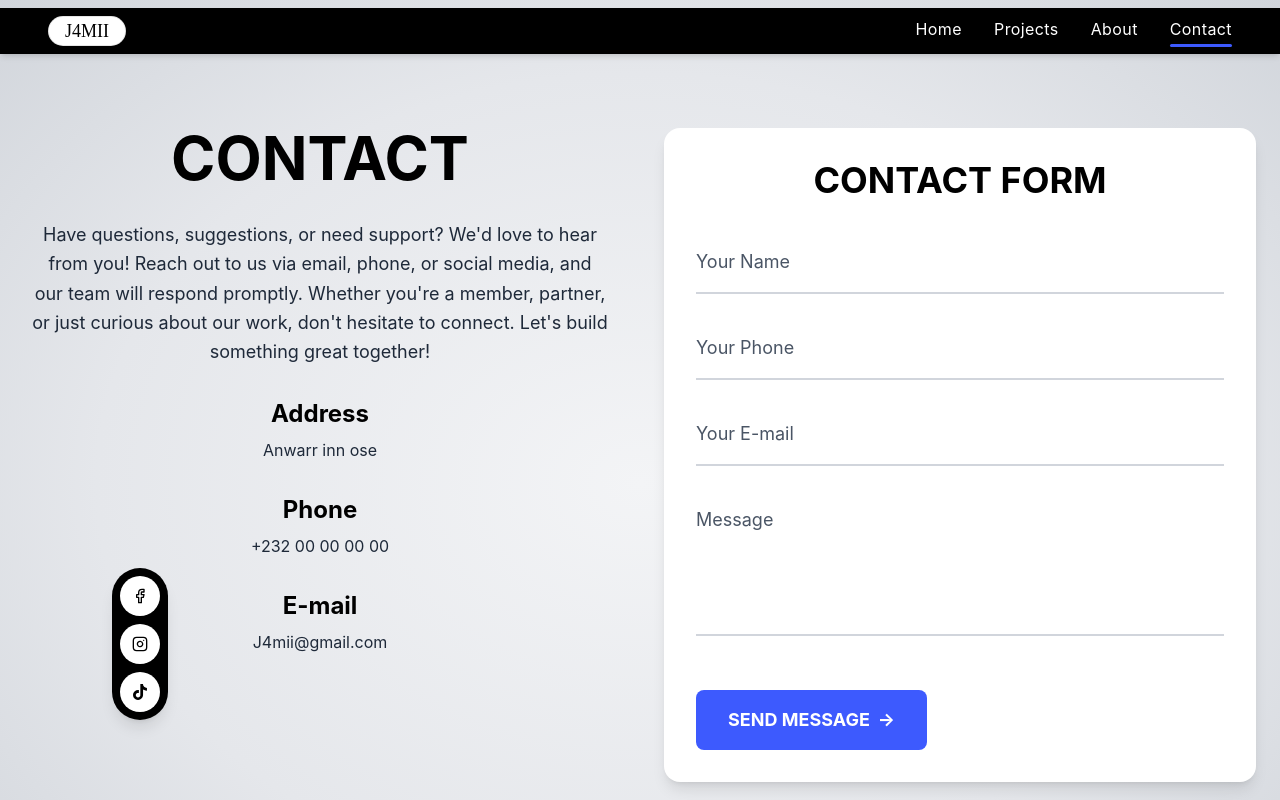
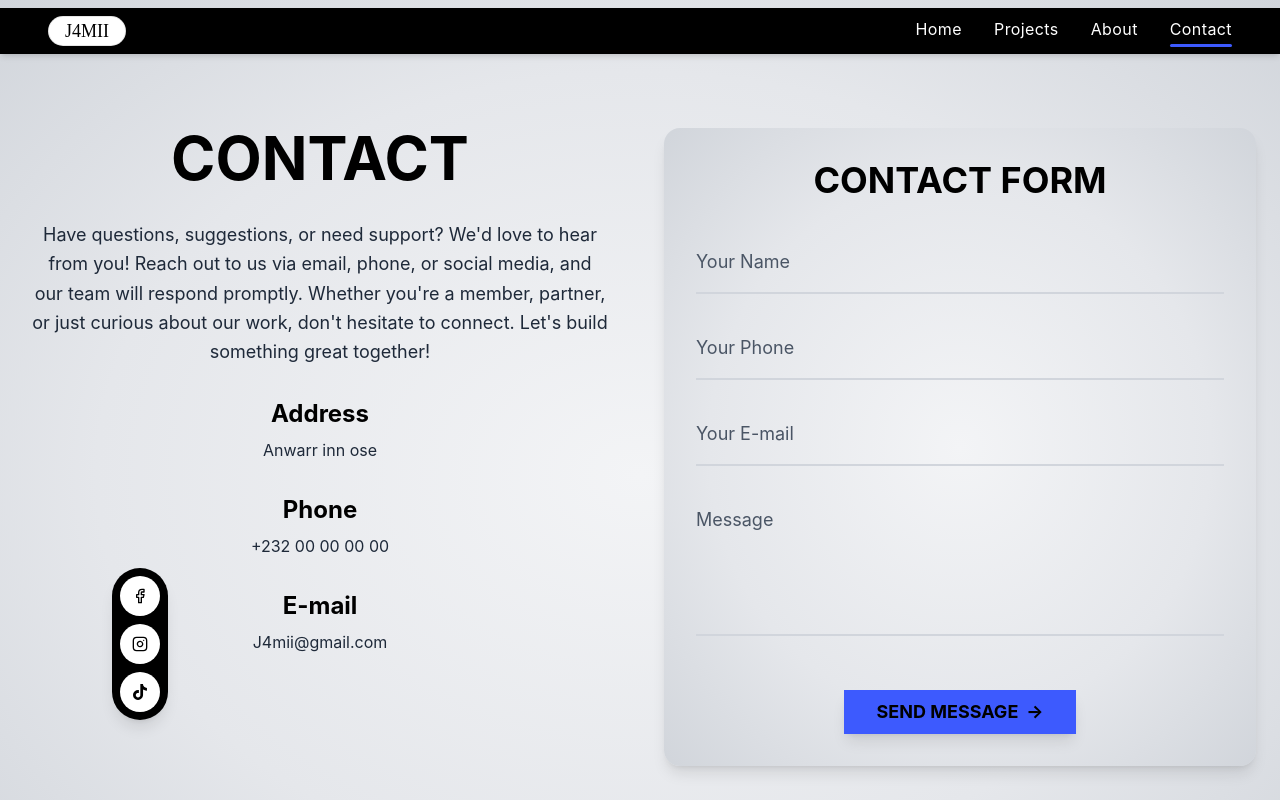
Before and after one commit to JKHAMARA/j4mii-website, a React (Vite) app in the folder j4mii-react-website/: page /contact in a window 1280 px wide. Shown: the top 800 px of the page. Built offline with nearby package versions, Linux system fonts and the light colour scheme; a web font is replaced by a local one.

Commit message:
Tweaked 'send message'button and contact card colour to look more like our figma design

```diff
--- a/j4mii-react-website/src/Pages/Contact.jsx
+++ b/j4mii-react-website/src/Pages/Contact.jsx
@@ -62,7 +62,7 @@ const Contact = () => {
           </div>
 
           {/* Right Section - Contact Form */}
-          <div className="bg-white rounded-2xl p-8 shadow-lg">
+          <div className="bg-[radial-gradient(ellipse_at_center,_#f3f4f6,_#e5e7eb_60%,_#d1d5db_100%)] rounded-2xl p-8 shadow-lg">
             <h2 className="text-4xl font-bold text-black mb-8">
               CONTACT FORM
             </h2>
@@ -112,10 +112,10 @@ const Contact = () => {
                 />
               </div>
 
-              <div className="pt-6">
+              <div className="pt-6 flex justify-center">
                 <button
                   type="submit"
-                  className="bg-[#3d5afe] hover:bg-blue-700 text-white font-bold py-4 px-8 rounded-lg text-lg transition-colors duration-200 flex items-center space-x-2"
+                  className="bg-[#3d5afe] hover:bg-blue-700 text-[#000000] font-bold py-2 px-8 text-lg transition-colors duration-200 flex items-center space-x-2 shadow-lg hover:shadow-2xl"
                 >
                   <span>SEND MESSAGE</span>
                   <span>→</span>
```
